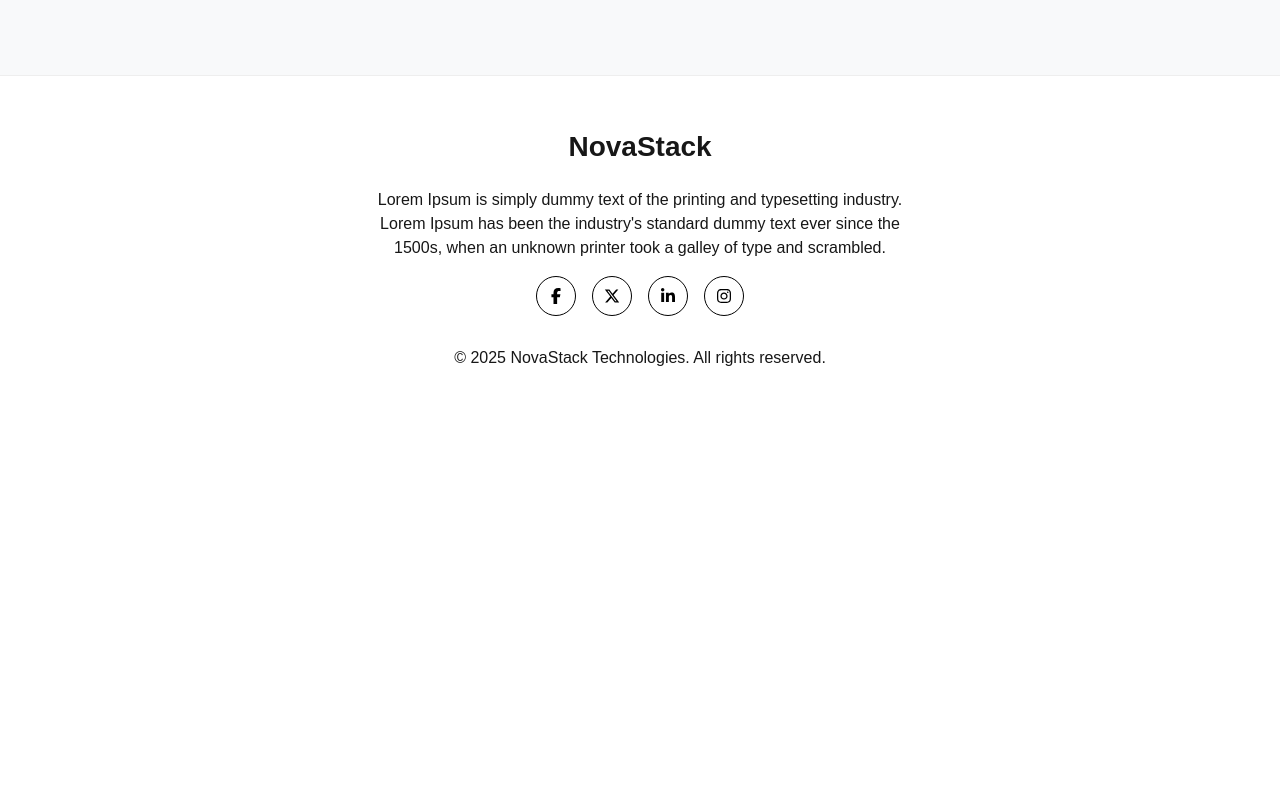
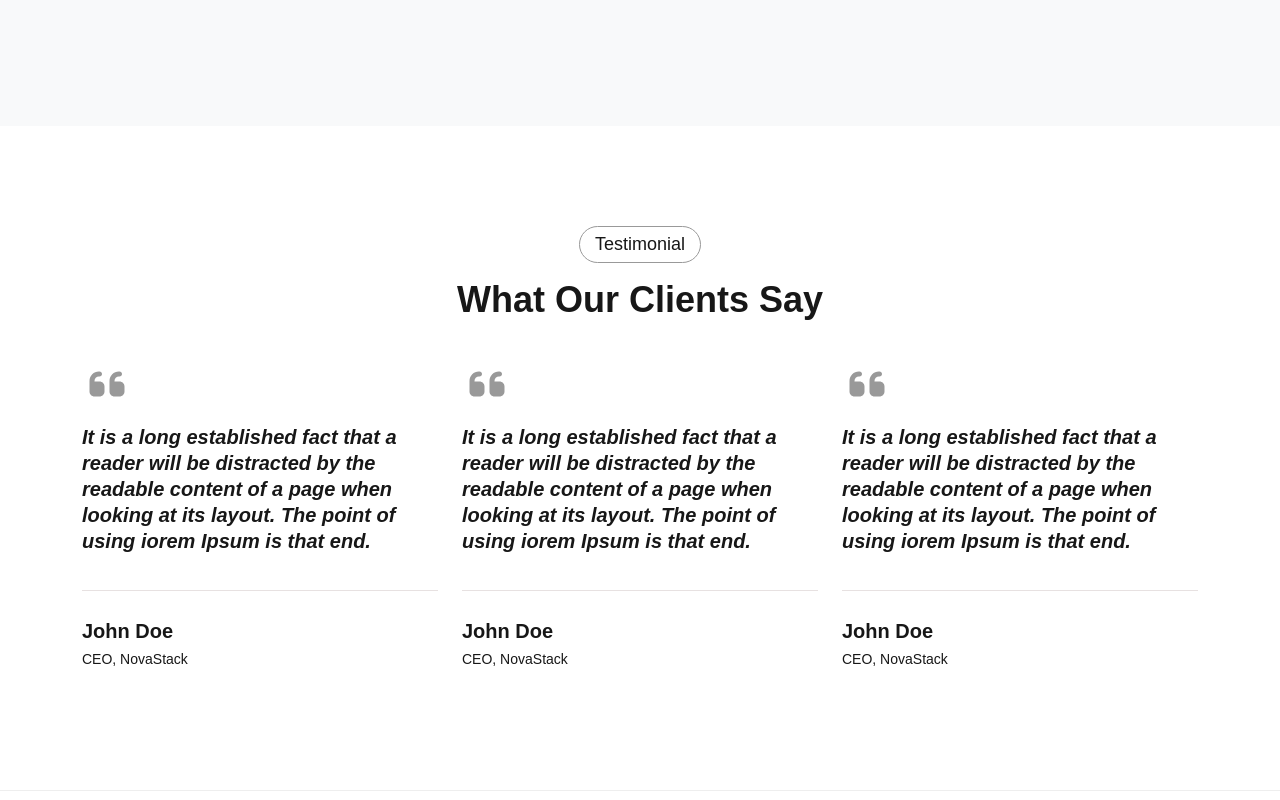
Before and after one commit to devshagor/novastack, a Next.js app: page / in a window 1280 px wide. Shown: the part 1820-2620 px from the top of the page. Before the commit the page ends 2240 px from the top, so only its background shows below. Built offline with nearby package versions, Linux system fonts and the light colour scheme.

Commit message:
Testimonial component added

```diff
--- a/src/app/globals.scss
+++ b/src/app/globals.scss
@@ -4,6 +4,7 @@
 @import "@/styles/social-icons";
 @import "@/styles/footer";
 @import "@/styles/service";
+@import "@/styles/testimonial";
 
 :root {
   --primary: #3161f2;
@@ -119,6 +120,17 @@ li {
 .section-heading {
   padding-bottom: 30px;
 
+  span {
+    border: 1px solid #999;
+    padding: 10px 15px;
+    font-size: 18px;
+    line-height: .8;
+    font-weight: 400;
+    border-radius: 25px;
+    display: inline-block;
+    margin-bottom: 15px;
+  }
+
   h2 {
     font-size: 36px;
     font-weight: 700;
--- a/src/app/page.js
+++ b/src/app/page.js
@@ -2,12 +2,14 @@ import Image from "next/image";
 import styles from "./page.module.css";
 import Hero from "@/components/Hero";
 import Feature from "@/components/Service";
+import Testimonial from "@/components/Testimonial";
 
 export default function Home() {
   return (
     <div className="page-content">
       <Hero />
       <Feature />
+      <Testimonial />
     </div>
   );
 }
--- a/src/components/Service.js
+++ b/src/components/Service.js
@@ -7,8 +7,9 @@ export default function service() {
                 <div className="row text-center justify-content-center">
                     <div className="col-md-8">
                         <div className="section-heading">
+                            <span>Service</span>
                             <h2>Everything You Need to Succeed Online</h2>
-                            <p>From development to marketing, we provide comprehensive digital solutions that drive real results</p>
+                            <p>It is a long established fact that a reader will be distracted by the readable <br></br> content of a page when looking at its layout. </p>
                         </div>
                     </div>
                 </div>
--- /dev/null
+++ b/src/components/Testimonial.js
@@ -0,0 +1,69 @@
+export default function Testimonial() {
+    return (
+        <section className="testimonial section-padding">
+            <div className="container">
+                <div className="row text-center justify-content-center">
+                    <div className="col-md-8">
+                        <div className="section-heading">
+                            <span>Testimonial</span>
+                            <h2>What Our Clients Say</h2>
+                        </div>
+                    </div>
+                </div>
+
+                <div className="row justify-content-center">
+                    <div className="col-md-6 col-lg-4">
+                        <div className="testimonial-item">
+                            <div className="testimonial-content">
+                                <div className="quote-icon">
+                                    <svg xmlns="http://www.w3.org/2000/svg" viewBox="0 0 640 640">
+                                        <path d="M96 280C96 213.7 149.7 160 216 160L224 160C241.7 160 256 174.3 256 192C256 209.7 241.7 224 224 224L216 224C185.1 224 160 249.1 160 280L160 288L224 288C259.3 288 288 316.7 288 352L288 416C288 451.3 259.3 480 224 480L160 480C124.7 480 96 451.3 96 416L96 280zM352 280C352 213.7 405.7 160 472 160L480 160C497.7 160 512 174.3 512 192C512 209.7 497.7 224 480 224L472 224C441.1 224 416 249.1 416 280L416 288L480 288C515.3 288 544 316.7 544 352L544 416C544 451.3 515.3 480 480 480L416 480C380.7 480 352 451.3 352 416L352 280z" />
+                                    </svg>
+                                </div>
+                                <p>It is a long established fact that a reader will be distracted by the readable content of a page when looking at its layout. The point of using iorem Ipsum is that end.</p>
+                            </div>
+                            <div className="testimonial-info">
+                                <h3 className="author-name">John Doe</h3>
+                                <p className="author-position">CEO, NovaStack</p>
+                            </div>
+                        </div>
+                    </div>
+                    <div className="col-md-6 col-lg-4">
+                        <div className="testimonial-item">
+                            <div className="testimonial-content">
+                                <div className="quote-icon">
+                                    <svg xmlns="http://www.w3.org/2000/svg" viewBox="0 0 640 640">
+                                        <path d="M96 280C96 213.7 149.7 160 216 160L224 160C241.7 160 256 174.3 256 192C256 209.7 241.7 224 224 224L216 224C185.1 224 160 249.1 160 280L160 288L224 288C259.3 288 288 316.7 288 352L288 416C288 451.3 259.3 480 224 480L160 480C124.7 480 96 451.3 96 416L96 280zM352 280C352 213.7 405.7 160 472 160L480 160C497.7 160 512 174.3 512 192C512 209.7 497.7 224 480 224L472 224C441.1 224 416 249.1 416 280L416 288L480 288C515.3 288 544 316.7 544 352L544 416C544 451.3 515.3 480 480 480L416 480C380.7 480 352 451.3 352 416L352 280z" />
+                                    </svg>
+                                </div>
+                                <p>It is a long established fact that a reader will be distracted by the readable content of a page when looking at its layout. The point of using iorem Ipsum is that end.</p>
+                            </div>
+                            <div className="testimonial-info">
+                                <h3 className="author-name">John Doe</h3>
+                                <p className="author-position">CEO, NovaStack</p>
+                            </div>
+                        </div>
+                    </div>
+                    <div className="col-md-6 col-lg-4">
+                        <div className="testimonial-item">
+                            <div className="testimonial-content">
+                                <div className="quote-icon">
+                                    <svg xmlns="http://www.w3.org/2000/svg" viewBox="0 0 640 640">
+                                        <path d="M96 280C96 213.7 149.7 160 216 160L224 160C241.7 160 256 174.3 256 192C256 209.7 241.7 224 224 224L216 224C185.1 224 160 249.1 160 280L160 288L224 288C259.3 288 288 316.7 288 352L288 416C288 451.3 259.3 480 224 480L160 480C124.7 480 96 451.3 96 416L96 280zM352 280C352 213.7 405.7 160 472 160L480 160C497.7 160 512 174.3 512 192C512 209.7 497.7 224 480 224L472 224C441.1 224 416 249.1 416 280L416 288L480 288C515.3 288 544 316.7 544 352L544 416C544 451.3 515.3 480 480 480L416 480C380.7 480 352 451.3 352 416L352 280z" />
+                                    </svg>
+                                </div>
+                                <p>It is a long established fact that a reader will be distracted by the readable content of a page when looking at its layout. The point of using iorem Ipsum is that end.</p>
+                            </div>
+                            <div className="testimonial-info">
+                                <h3 className="author-name">John Doe</h3>
+                                <p className="author-position">CEO, NovaStack</p>
+                            </div>
+                        </div>
+                    </div>
+
+                </div>
+
+            </div>
+        </section>
+    );
+}
--- /dev/null
+++ b/src/styles/_testimonial.scss
@@ -0,0 +1,42 @@
+.testimonial {
+    padding: 100px 0;
+
+    &-item {
+        margin-bottom: 20px;
+    }
+
+    &-content {
+        padding-bottom: 20px;
+        border-bottom: 1px solid #e7e1e1;
+        margin-bottom: 30px;
+
+        .quote-icon {
+            width: 50px;
+            margin-bottom: 15px;
+
+            svg {
+                fill: #999;
+            }
+        }
+
+        p {
+            font-size: 20px;
+            line-height: 1.3;
+            font-weight: 600;
+            font-style: italic;
+        }
+    }
+
+    &-info {
+        .author-name {
+            font-size: 20px;
+            font-weight: 700;
+            line-height: 1;
+        }
+
+        .author-position {
+            font-size: 14px;
+            font-weight: 400;
+        }
+    }
+}
```
Also changed, not shown: src/components/Icons.js (added, +7 -0 lines).
